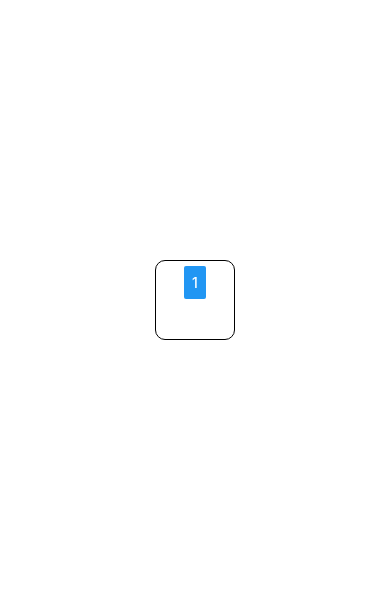
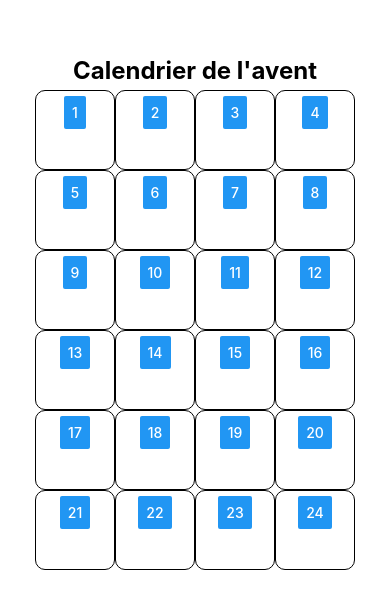
Before and after one commit to gcascade/AdventCalendar, a React Native app: screen / in a window 390 px wide. Shown: the part 122-730 px from the top of the page. Built offline with nearby package versions, Linux system fonts and the light colour scheme.

Commit message:
Added Calendar

```diff
--- a/App.js
+++ b/App.js
@@ -1,11 +1,11 @@
 import React from 'react';
 import { StyleSheet, Text, View } from 'react-native';
-import Day from './Components/Day';
+import Calendar from './Components/Calendar';
 
 export default function App() {
   return (
     <View style={styles.container}>
-      <Day day={1} />
+      <Calendar />
     </View>
   );
 }
--- /dev/null
+++ b/Components/Calendar.js
@@ -0,0 +1,81 @@
+import React from 'react'
+import { StyleSheet, View, Text } from 'react-native'
+import Day from './Day'
+
+export default class Calendar extends React.Component {
+    constructor(props) {
+        super(props)
+    }
+
+    /**
+     * Generate the calendar
+     */
+    _createCalendar = () => {
+        let cal = (
+            <View styles={styles.container}>
+                <Text style={styles.title}>Calendrier de l'avent</Text>
+                {this._generateRows()}
+            </View>
+        )
+
+        return cal
+    }
+
+    /**
+     * Create the list of 6 rows
+     */
+    _generateRows = () => {
+        var rowList = []
+
+        for (let i = 0; i < 6; i++) {
+            rowList.push(this._createRow(i))
+        }
+
+        return rowList
+    }
+
+    /**
+     * Creates a row with its elements
+     */
+    _createRow = (rowMultiplier) => {
+        return (
+        <View key = {rowMultiplier} style={styles.row}>
+            <Day day={1 + rowMultiplier * 4}/>
+            <Day day={2 + rowMultiplier * 4}/>
+            <Day day={3 + rowMultiplier * 4}/>
+            <Day day={4 + rowMultiplier * 4}/>
+        </View>
+        )
+    }
+
+    /**
+     * Render()
+     */
+    render() {
+        return (
+            this._createCalendar()
+        );
+    }
+}
+
+const styles = StyleSheet.create({
+
+    container: {
+
+    },
+
+    row: {
+        flex: 1,
+        flexDirection: 'row',
+        justifyContent: 'space-around',
+    },
+
+    title: {
+        marginTop: 25,
+        fontSize: 24,
+        fontWeight: "bold",
+        textAlign: "center",
+        marginBottom: 5
+
+    }
+})
--- a/Components/Day.js
+++ b/Components/Day.js
@@ -1,5 +1,5 @@
-import React from 'react'
-import { StyleSheet, View, Button } from 'react-native'
+import React from 'react';
+import { StyleSheet, View, Button } from 'react-native';
 
 export default class Day extends React.Component {
     constructor(props) {
@@ -30,7 +30,7 @@ const styles = StyleSheet.create({
         borderRadius: 10,
         height: 80,
         width: 80,
-        alignItems: "center"
+        alignItems: "center",
     },
 
     button: {
```
